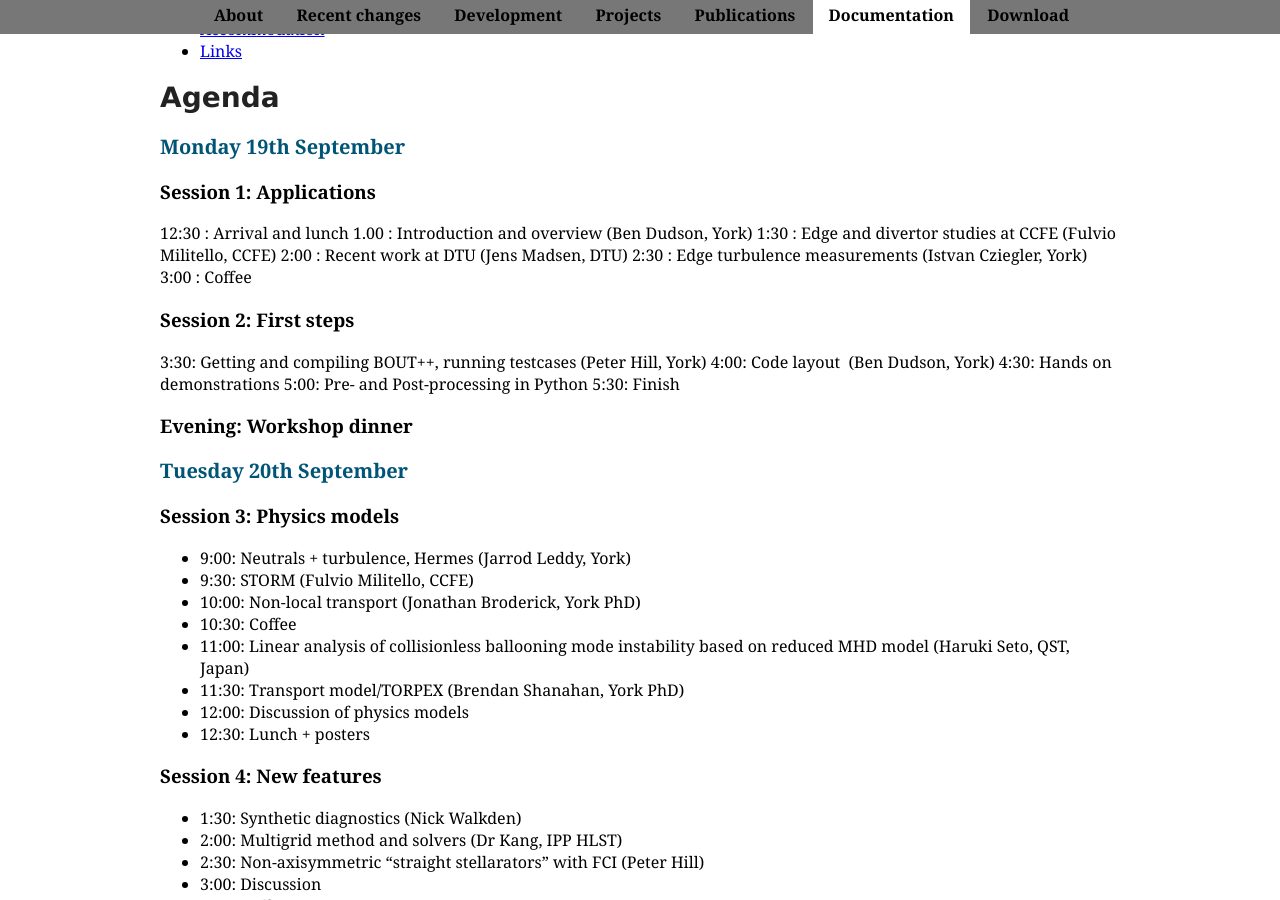
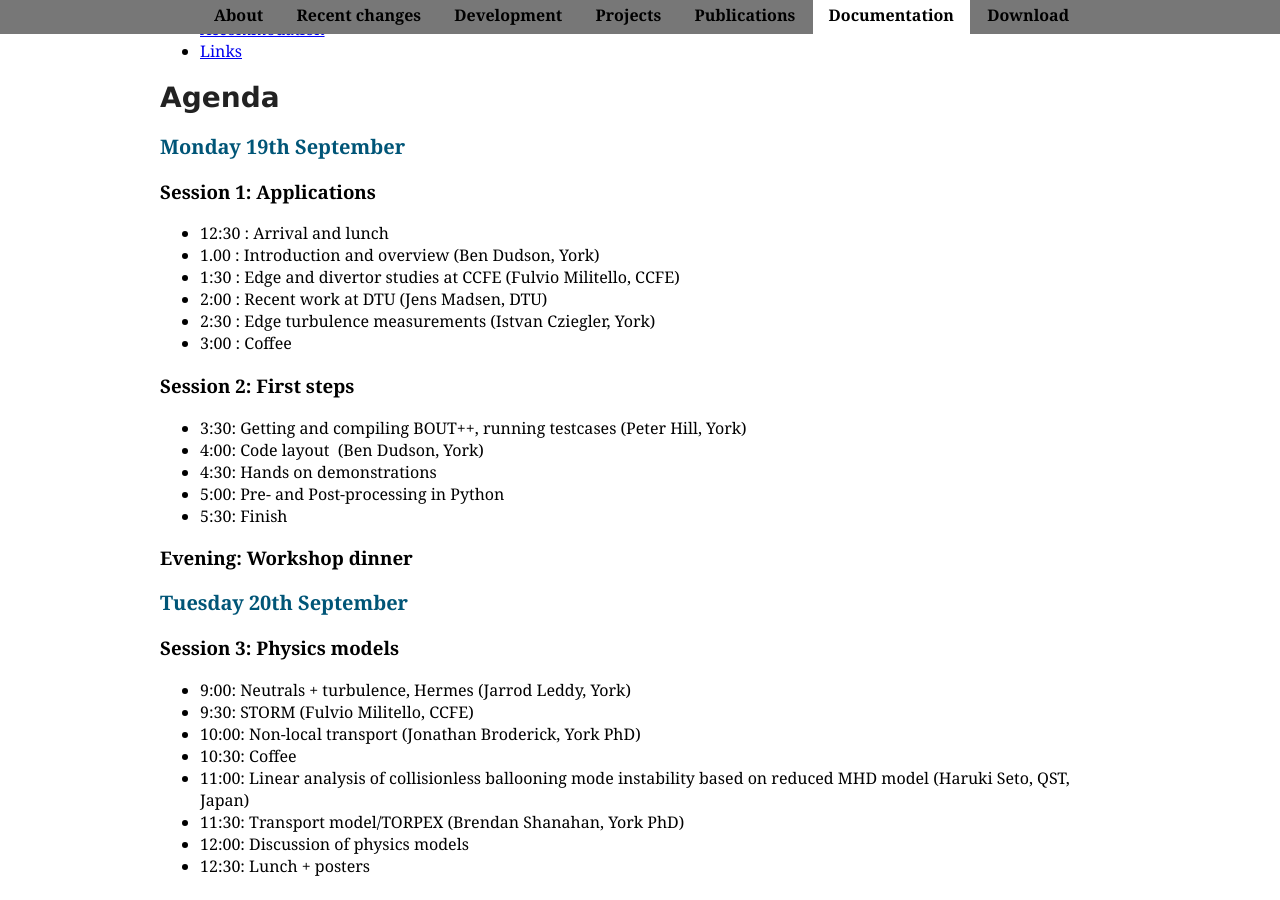
Before and after one commit to boutproject/boutproject.github.io, a Jekyll site: the page built from workshop2016.markdown, in a window 1280 px wide and 900 px high, scrolled down 548 px. Built offline with Jekyll 4.4.1, drawn with Linux system fonts in a browser that asks for light colours; Markdown is read by kramdown in place of the engine named in the settings.

Commit message:
More bullets

```diff
--- a/workshop2016.markdown
+++ b/workshop2016.markdown
@@ -28,20 +28,20 @@ The aim of this workshop is (1) to prepare researchers to use and further develo
 
 ### Session 1: Applications
 
-12:30 : Arrival and lunch
-1.00 : Introduction and overview (Ben Dudson, York)
-1:30 : Edge and divertor studies at CCFE (Fulvio Militello, CCFE)
-2:00 : Recent work at DTU (Jens Madsen, DTU)
-2:30 : Edge turbulence measurements (Istvan Cziegler, York)
-3:00 : Coffee
+* 12:30 : Arrival and lunch
+* 1.00 : Introduction and overview (Ben Dudson, York)
+* 1:30 : Edge and divertor studies at CCFE (Fulvio Militello, CCFE)
+* 2:00 : Recent work at DTU (Jens Madsen, DTU)
+* 2:30 : Edge turbulence measurements (Istvan Cziegler, York)
+* 3:00 : Coffee
 
 ### Session 2: First steps
 
-3:30: Getting and compiling BOUT++, running testcases (Peter Hill, York)
-4:00: Code layout  (Ben Dudson, York)
-4:30: Hands on demonstrations
-5:00: Pre- and Post-processing in Python
-5:30: Finish
+* 3:30: Getting and compiling BOUT++, running testcases (Peter Hill, York)
+* 4:00: Code layout  (Ben Dudson, York)
+* 4:30: Hands on demonstrations
+* 5:00: Pre- and Post-processing in Python
+* 5:30: Finish
 
 ### Evening: Workshop dinner
 
```
